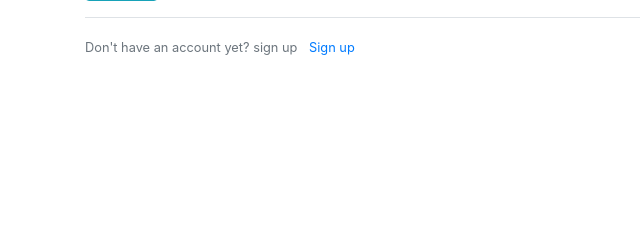
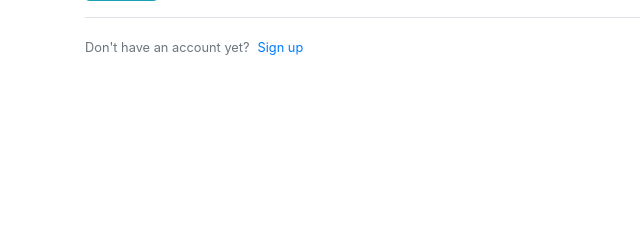
Before and after one commit to Danas544/baigiamas_hangman, a Flask app: page /login in a window 1280 px wide. Shown: the part 386-618 px from the top of the page, without its empty margins (0-640 px from the left). Run offline with Flask 3, Linux system fonts and the light colour scheme; parts of the project's set-up code (start-up, migrations or seed data) failed here and were passed over; some libraries are stand-ins or nearby versions.

Commit message:
template fix

```diff
--- a/hangman_project/hangman/templates/login.html
+++ b/hangman_project/hangman/templates/login.html
@@ -42,7 +42,7 @@
     </div>
     <div class="border-top pt-3">
         <small class="text-muted">
-Don't have an account yet? sign up <a class="ml-2" href="{{ url_for('register') }}">Sign up</a>
+Don't have an account yet?<a class="ml-2" href="{{ url_for('register') }}">Sign up</a>
         </small>
     </div>
 {% endblock content %}
```
